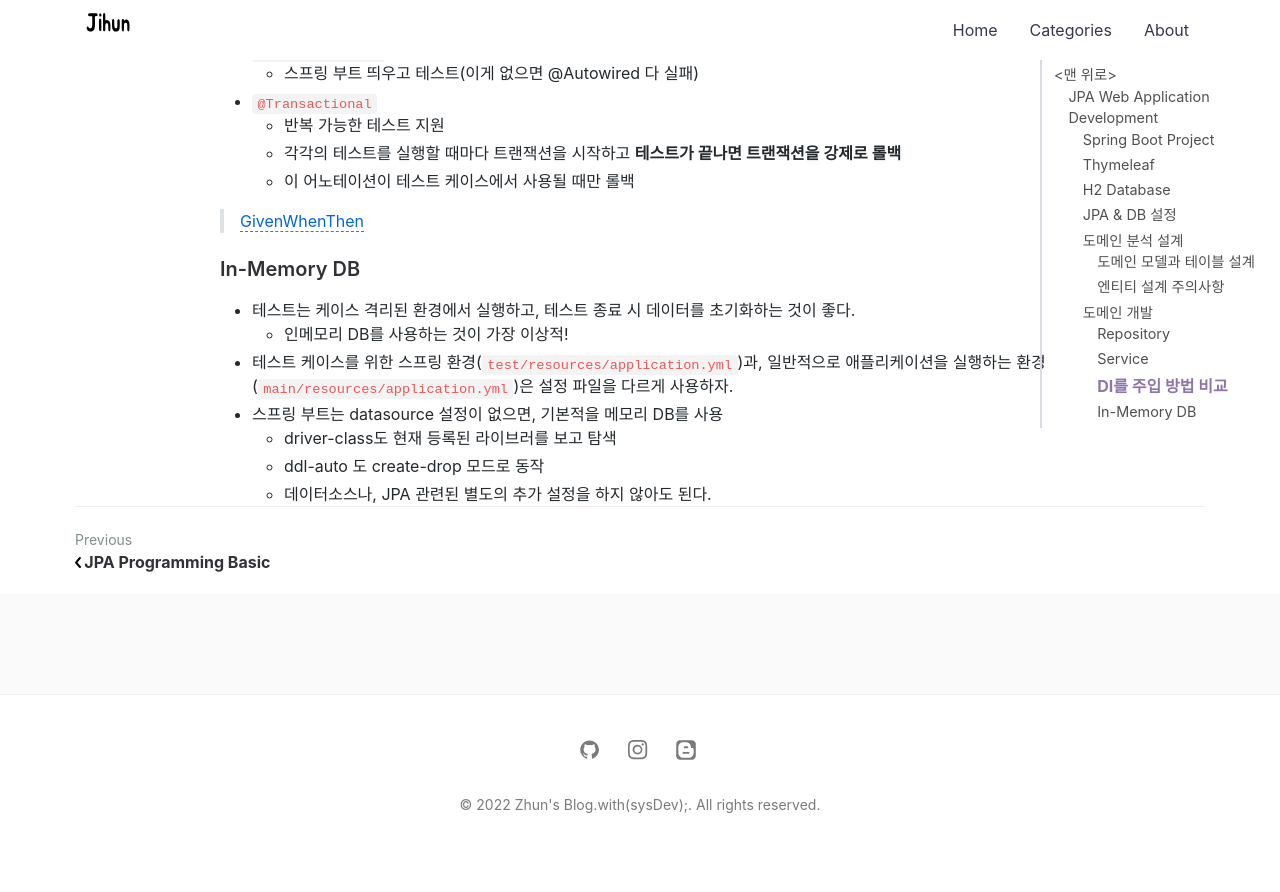
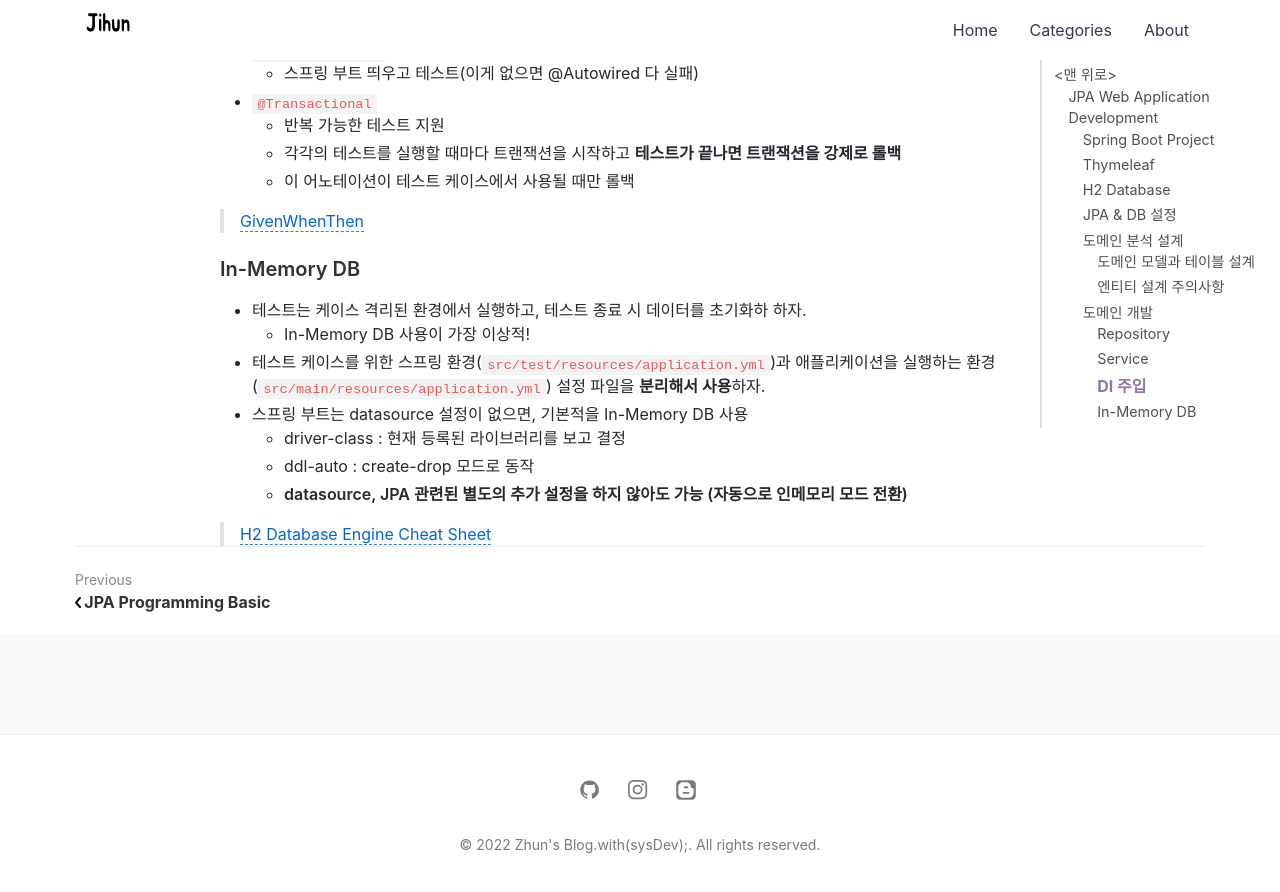
Before and after one commit to jihunparkme/jihunparkme.github.io, a Jekyll site: the page built from _posts/2022-04-16-JPA-Web-Application.md, in a window 1280 px wide and 900 px high, scrolled down 7401 px. Shown: the top 892 px of the window. Built offline with Jekyll 4.4.1, drawn with Linux system fonts in a browser that asks for light colours; nearby versions of some CDN libraries; comment, search, counter and statistics services are not loaded; before the commit the page ends 8261 px from its top, so only the background shows below that.

Commit message:
fix: in-memory db contents

```diff
--- a/_posts/2022-04-16-JPA-Web-Application.md
+++ b/_posts/2022-04-16-JPA-Web-Application.md
@@ -236,7 +236,7 @@ private List<OrderItem> orderItems = new ArrayList<>();
 - `@Autowired`
   - 생성자 Injection으로 많이 사용, 생성자가 하나면 생략 가능
 
-### DI를 주입 방법 비교
+### DI 주입
 
 공통적으로는 Spring 가동 시 의존성 주입 발생
 
@@ -318,10 +318,12 @@ private List<OrderItem> orderItems = new ArrayList<>();
 
 ### In-Memory DB
 
-- 테스트는 케이스 격리된 환경에서 실행하고, 테스트 종료 시 데이터를 초기화하는 것이 좋다.
-  - 인메모리 DB를 사용하는 것이 가장 이상적!
-- 테스트 케이스를 위한 스프링 환경(`test/resources/application.yml`)과, 일반적으로 애플리케이션을 실행하는 환경(`main/resources/application.yml`)은 설정 파일을 다르게 사용하자.
-- 스프링 부트는 datasource 설정이 없으면, 기본적을 메모리 DB를 사용
-  - driver-class도 현재 등록된 라이브러를 보고 탐색
-  - ddl-auto 도 create-drop 모드로 동작
-  - 데이터소스나, JPA 관련된 별도의 추가 설정을 하지 않아도 된다.
+- 테스트는 케이스 격리된 환경에서 실행하고, 테스트 종료 시 데이터를 초기화하 하자.
+  - In-Memory DB 사용이 가장 이상적!
+- 테스트 케이스를 위한 스프링 환경(`src/test/resources/application.yml`)과 애플리케이션을 실행하는 환경(`src/main/resources/application.yml`) 설정 파일을 **분리해서 사용**하자.
+- 스프링 부트는 datasource 설정이 없으면, 기본적을 In-Memory DB 사용
+  - driver-class : 현재 등록된 라이브러리를 보고 결정
+  - ddl-auto : create-drop 모드로 동작
+  - **datasource, JPA 관련된 별도의 추가 설정을 하지 않아도 가능 (자동으로 인메모리 모드 전환)**
+
+> [H2 Database Engine Cheat Sheet](https://www.h2database.com/html/cheatSheet.html)
```
